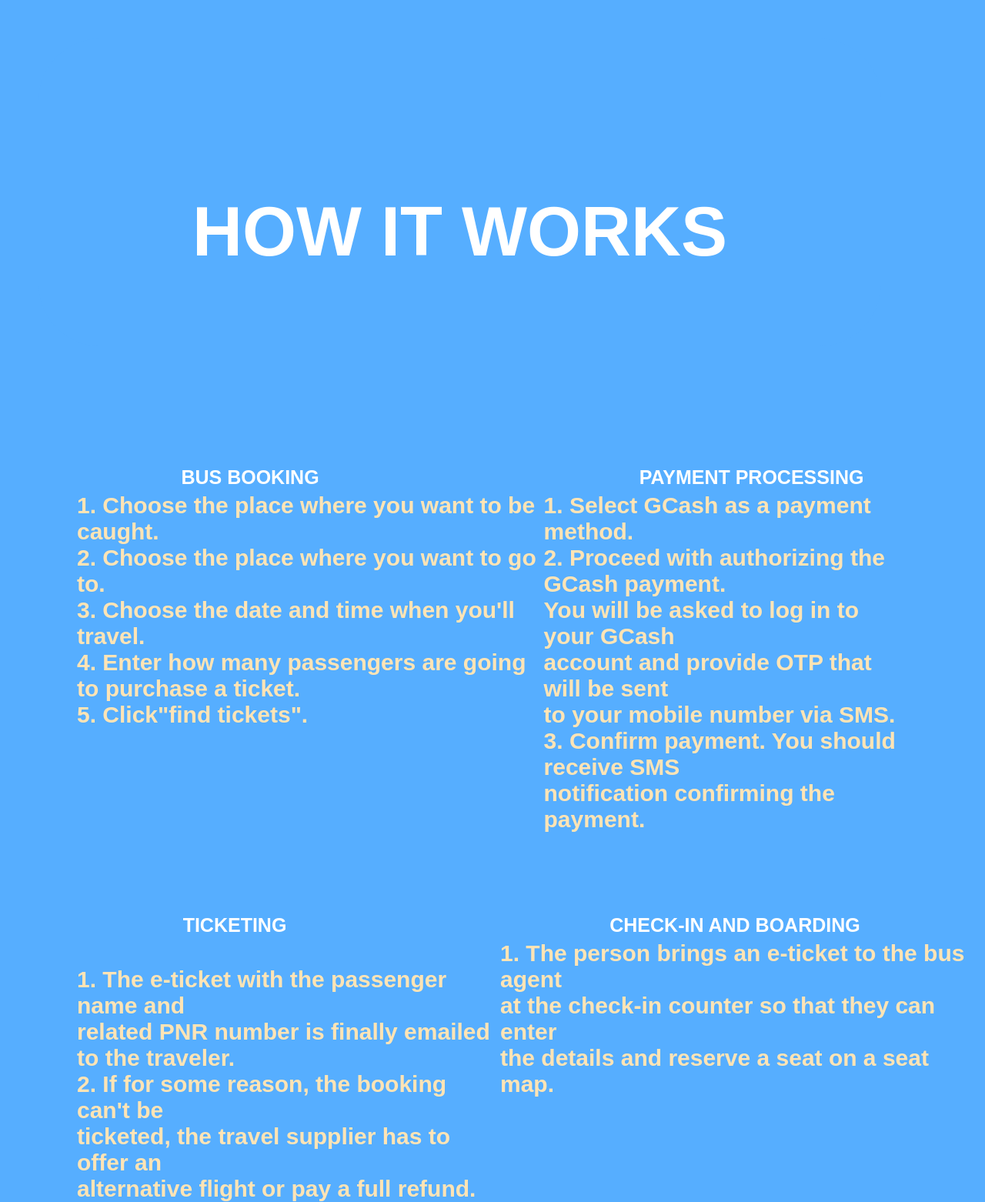
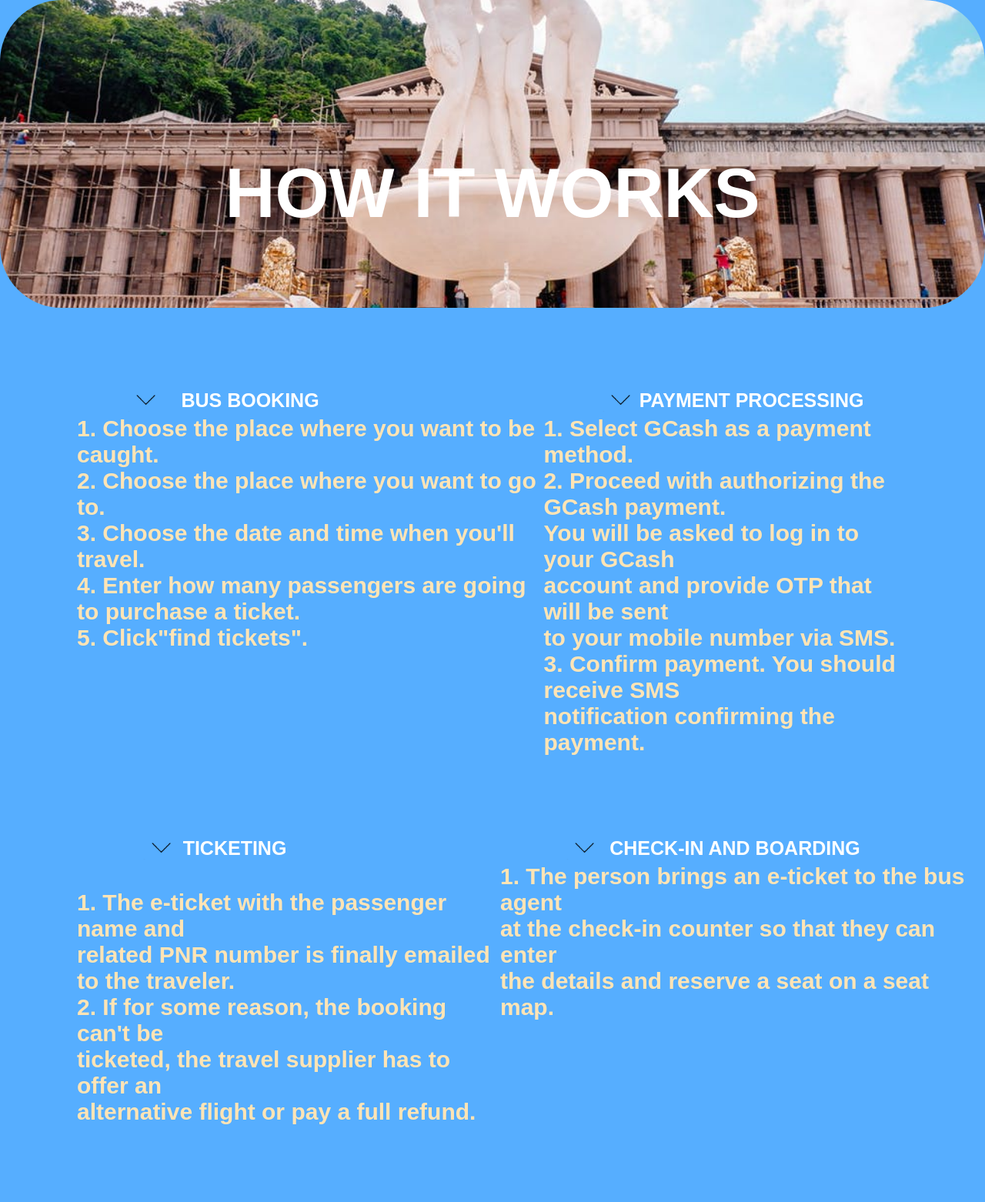
Before and after one commit to mikyllatherese-d/group7-semiFinalProject, a plain HTML site: page how-it-works.html in a window 1280 px wide. Shown: the whole page at 77% size. After the commit the page ends 1462 px from the top, so only its background shows below. Drawn offline with Linux system fonts and the light colour scheme.

Commit message:
ticketing page nlng kulang

```diff
--- a/css/style.css
+++ b/css/style.css
@@ -192,29 +192,29 @@
     font-size: 20px;
 }
 
-body.how-it-works{
+body.how-it-works {
     background-color:  #56aeff;
    }
 
-.header h1{
+.header-how-it-works h1{
 font-size: 90px;
-background-image: url(./images/wallpaper/1.jpeg);
-background-repeat: no-repeat ;
+background-image: url(../images/wallpaper/1.jpeg);
 background-size: cover;
 text-align: center;
 color: white;
 padding: 200px;
-background-color: #56aeff;
 border-radius: 80px;
 height: 40px;
 background-position: center center;
 
 }
 
+
 .button-upper-part  {
     display: flex;
     flex-flow: row nowrap;
     justify-content: space-evenly;
+    margin-left: 100px;
     margin: 100px;
     color: moccasin;
     border: transparent;
@@ -235,26 +235,22 @@ background-position: center center;
     background-color: #56aeff;
     width: 330px;
     height: 40px;
-    flex-flow: row nowrap;
-    justify-content: space-evenly;
     margin-left: -30px;
   color: white;
-  background-image: url(./images/wallpaper/3.png);
-  background-repeat: no-repeat ;
   margin-left: 60px;
   border: transparent;
   font-size: 25px;
+  background-image: url(../images/wallpaper/3.png);
+  background-repeat: no-repeat ;
 
 }
 .button2 button{
     background-color:#56aeff;
     width: 400px;
     height: 40px;
-    flex-flow: row nowrap;
-    justify-content: space-evenly;
     margin-right: -40px;
     color: white;
-    background-image: url(./images/wallpaper/3.png);
+    background-image: url(../images/wallpaper/3.png);
     background-repeat: no-repeat ;
     margin-left: 70px;
     border: transparent;
@@ -265,11 +261,9 @@ background-position: center center;
     background-color:#56aeff;
     width: 250px;
     height: 40px;
-    flex-flow: row nowrap;
-    justify-content: space-evenly;
     margin-right: 80px;
     color: white;
-    background-image: url(./images/wallpaper/3.png);
+    background-image: url(../images/wallpaper/3.png);
     background-repeat: no-repeat ;
     margin-left: 80px;
     border: transparent;
@@ -283,7 +277,7 @@ background-position: center center;
    margin-left: 20px ;
     margin-right: 100px;
     color: white;
-    background-image: url(./images/wallpaper/3.png);
+    background-image: url(../images/wallpaper/3.png);
     background-repeat: no-repeat ;
     margin-left: 80px;
     border: transparent;
--- a/how-it-works.html
+++ b/how-it-works.html
@@ -8,14 +8,14 @@
 <link rel="stylesheet" href="./css/style.css">
 </head>
 <body class="how-it-works">
-    <div class="header">
+    <div class="header-how-it-works">
         <h1> HOW IT WORKS</h1>
 
     </div>
 
     <div class="button-upper-part">
         <div class="button1">
-            <button onclick="show_hide()">BUS BOOKING </button><BR>
+            <button onclick="show_hide()">BUS BOOKING</button><BR>
 
 
             <p id="show_hide">
```
